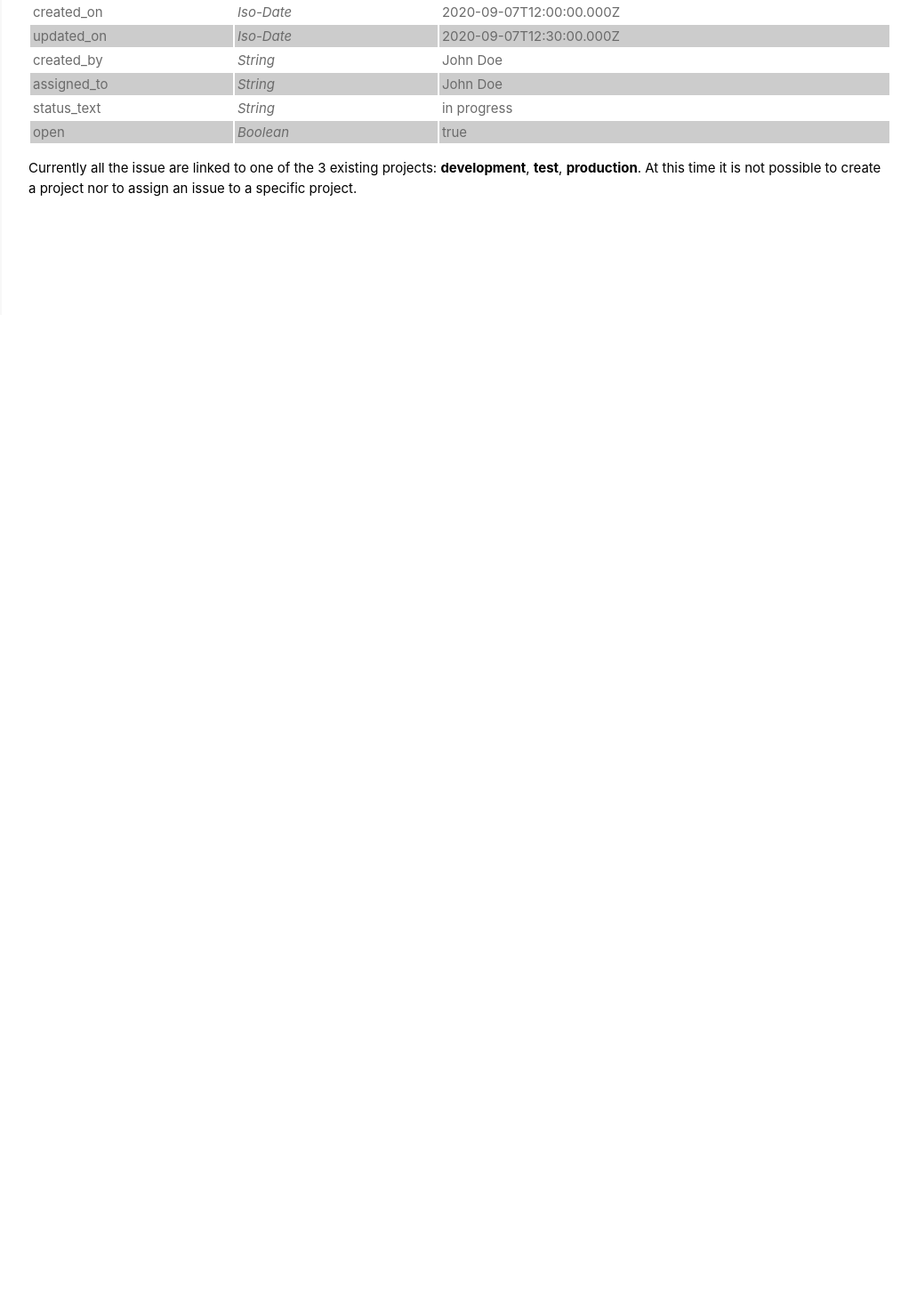
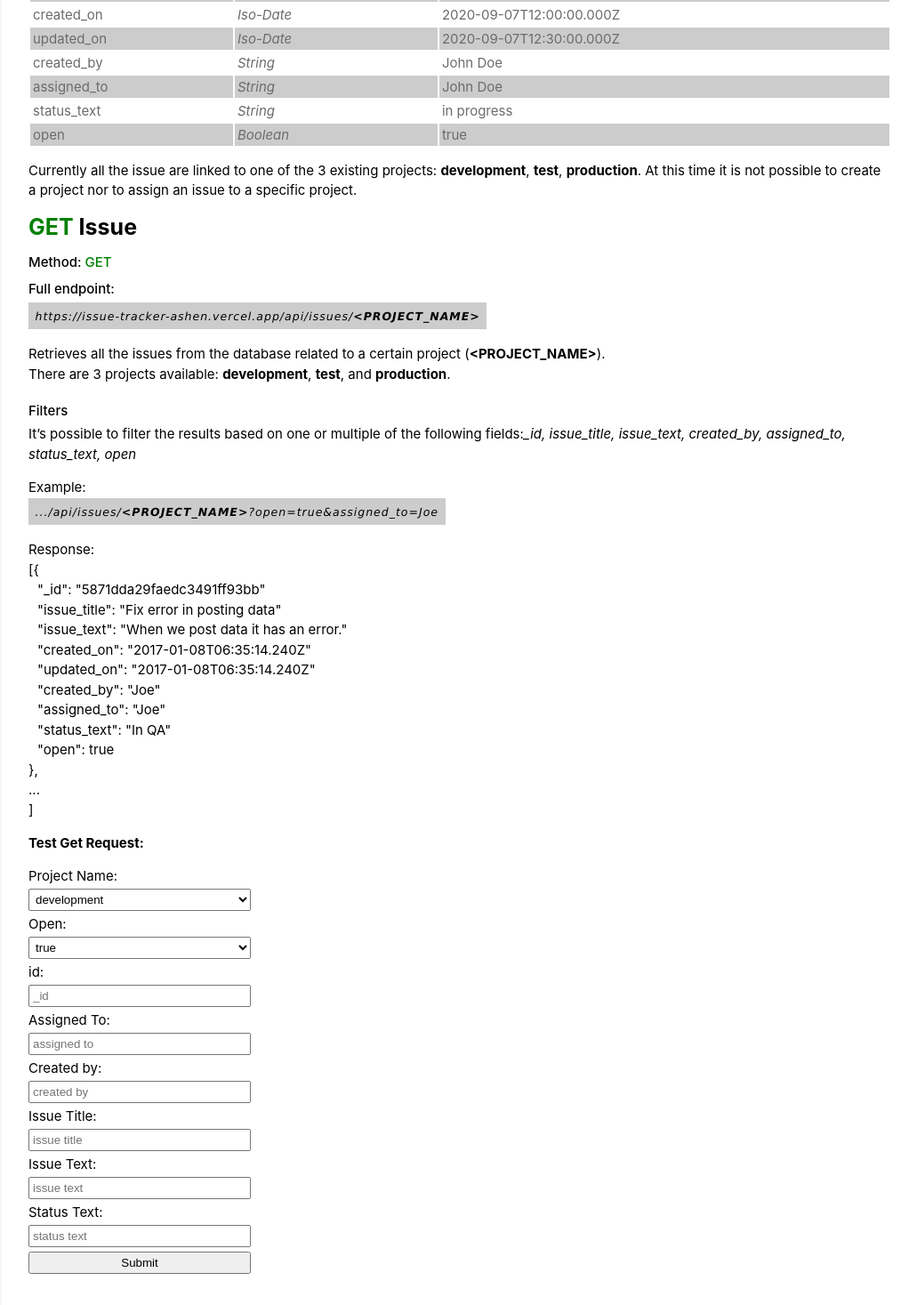
Before and after one commit to robdll/issue-tracker, a Next.js app: page / in a window 1280 px wide. Shown: the part 446-1913 px from the top of the page at 89% size, without its empty margins (248-1279 px from the left). Before the commit the page ends 800 px from the top, so only its background shows below. Built offline with nearby package versions, Linux system fonts and the light colour scheme.

Commit message:
adds issue get

```diff
--- /dev/null
+++ b/components/IssueGet.js
@@ -0,0 +1,111 @@
+import routeStyles from '@styles/Route.module.scss'
+import homeStyles from '@styles/Home.module.scss'
+
+import { API_DOMAIN } from '@constants/app.constants'
+
+export default function IssueGet() {
+  const keys = Object.entries({
+    _id: '5871dda29faedc3491ff93bb',
+    issue_title: 'Fix error in posting data',
+    issue_text: 'When we post data it has an error.',
+    created_on: '2017-01-08T06:35:14.240Z',
+    updated_on: '2017-01-08T06:35:14.240Z',
+    created_by: 'Joe',
+    assigned_to: 'Joe',
+    status_text: 'In QA',
+    open: true,
+  })
+
+  let keysHtml = keys.map(([key, val]) => {
+    val = typeof val === 'string' ? `"${val}"` : val
+    return (
+      <>
+        <span className={routeStyles.marginLeft}>{`"${key}": ${val}`}</span>
+        <br />
+      </>
+    )
+  })
+  return (
+    <>
+      <h2 className={homeStyles.title}>
+        <span className={routeStyles.green}>GET</span> Issue
+      </h2>
+      <div className={routeStyles.method}>
+        <span className={routeStyles.label}>Method: </span>
+        <span className={`${routeStyles.label} ${routeStyles.green}`}>GET</span>
+      </div>
+      <div className={routeStyles.endpoint}>
+        <p className={routeStyles.label}>Full endpoint: </p>
+        <code className={homeStyles.code}>
+          {API_DOMAIN}issues/<b>{'<PROJECT_NAME>'}</b>
+        </code>
+      </div>
+      <p className={homeStyles.description}>
+        Retrieves all the issues from the database related to a certain project{' '}
+        (<b>{'<PROJECT_NAME>'}</b>). <br />
+        There are 3 projects available: <b>development</b>, <b>test</b>, and{' '}
+        <b>production</b>.
+      </p>
+      <p className={`${homeStyles.description} ${routeStyles.noMT}`}>
+        <span className={routeStyles.label}>Filters </span>
+        <br />
+        It&rsquo;s possible to filter the results based on one or multiple of
+        the following fields:
+        <i>
+          _id, issue_title, issue_text, created_by, assigned_to, status_text,
+          open
+        </i>
+      </p>
+      <p className={`${homeStyles.description} ${routeStyles.noMT}`}>
+        Example:
+        <br />
+        <code className={homeStyles.code}>
+          .../api/issues/<b>{'<PROJECT_NAME>'}</b>?open=true&assigned_to=Joe
+        </code>
+      </p>
+      <p className={`${homeStyles.description} ${routeStyles.noMT}`}>
+        Response:
+        <br />
+        {'['}
+        {'{'}
+        <br />
+        {keysHtml}
+        {'},'}
+        <br />
+        {'...'}
+        <br />
+        {']'}
+      </p>
+
+      <p className={`${homeStyles.description} ${routeStyles.noMT}`}>
+        <b>Test Get Request:</b>
+      </p>
+      <form className={routeStyles.form}>
+        <label htmlFor="projectName">Project Name: </label>
+        <select name="project">
+          <option value="development">development</option>
+          <option value="test">test</option>
+          <option value="production">production</option>
+        </select>
+        <label htmlFor="open">Open: </label>
+        <select name="status">
+          <option value="1">true</option>
+          <option value="0">false</option>
+        </select>
+        <label htmlFor="_id">id: </label>
+        <input type="text" name="_id" placeholder="_id" />
+        <label htmlFor="assigned_to">Assigned To: </label>
+        <input type="text" name="assigned_to" placeholder="assigned to" />
+        <label htmlFor="created_by">Created by: </label>
+        <input type="text" name="created_by" placeholder="created by" />
+        <label htmlFor="issue_title">Issue Title: </label>
+        <input type="text" name="issue_title" placeholder="issue title" />
+        <label htmlFor="issue_text">Issue Text: </label>
+        <input type="text" name="issue_text" placeholder="issue text" />
+        <label htmlFor="status_text">Status Text: </label>
+        <input type="text" name="status_text" placeholder="status text" />
+        <input type="submit" value="Submit" />
+      </form>
+    </>
+  )
+}
--- a/constants/app.constants.js
+++ b/constants/app.constants.js
@@ -3,3 +3,4 @@ export const MAINPAGE_SEO_DESCRIPTION =
   'Freecodecamp Issue Tracker excercise for the freeCodeCamp Quality Assurance Certification.'
 export const FCC_LINK =
   'https://www.freecodecamp.org/learn/quality-assurance/quality-assurance-projects/issue-tracker'
+export const API_DOMAIN = 'https://issue-tracker-ashen.vercel.app/api/'
--- a/pages/index.js
+++ b/pages/index.js
@@ -7,7 +7,9 @@ import {
   MAINPAGE_SEO_TITLE,
   MAINPAGE_SEO_DESCRIPTION,
   FCC_LINK,
+  API_DOMAIN,
 } from '@constants/app.constants'
+import IssueGet from '@components/IssueGet'
 
 export default function Home() {
   return (
@@ -30,10 +32,12 @@ export default function Home() {
           <p className={styles.description}>
             The API is a simple issue tracker. <br />
             All requests needs to be directed to the Domain:
+            <br />
+            <code className={styles.code}>
+              {API_DOMAIN}
+              <b>{'<ENDPOINT>'}</b>
+            </code>
           </p>
-          <code className={styles.code}>
-            https://issue-tracker-ashen.vercel.app/api/<b>{'<ENDPOINT>'}</b>
-          </code>
           <p className={styles.description}>
             Replace <b>{'<ENDPOINT>'}</b> with one of the available endpoints
             which allow to <b>create</b>, <b>read</b>, <b>update</b> and{' '}
@@ -47,6 +51,8 @@ export default function Home() {
             this time it is not possible to create a project nor to assign an
             issue to a specific project.
           </p>
+
+          <IssueGet />
         </main>
       </div>
     </>
--- a/styles/Home.module.scss
+++ b/styles/Home.module.scss
@@ -40,10 +40,12 @@
 }
 
 .code {
+  margin-top: 1rem;
   background-color: var(--color-mediumgray);
   padding: 0.75rem;
   font-family: Verdana, Geneva, Tahoma, sans-serif;
   letter-spacing: 1px;
   font-size: 1.25rem;
   font-style: italic;
+  line-height: 2.6;
 }
--- /dev/null
+++ b/styles/Route.module.scss
@@ -0,0 +1,54 @@
+.green {
+  color: green;
+}
+
+.label {
+  font-weight: 500;
+  line-height: 2;
+}
+
+.method {
+  font-size: 1.5rem;
+  margin: 1rem 0 0;
+}
+
+.endpoint {
+  font-size: 1.5rem;
+}
+
+.example {
+  font-size: 1.2rem;
+  margin: 0.5rem 0 0 0;
+  font-size: 1.2rem;
+  letter-spacing: 0;
+}
+
+.noMT {
+  margin-top: 0;
+}
+
+.marginLeft {
+  margin-left: 1rem;
+}
+
+.form {
+  width: 100%;
+  max-width: 250px;
+}
+.form label {
+  font-size: 1.5rem;
+  margin-top: 1rem;
+}
+
+.form select {
+  cursor: pointer;
+}
+
+.form select,
+.form input {
+  width: 100%;
+  max-width: 400px;
+  padding: 0.3rem;
+  margin: 0.5rem 0;
+  display: block;
+}
```
